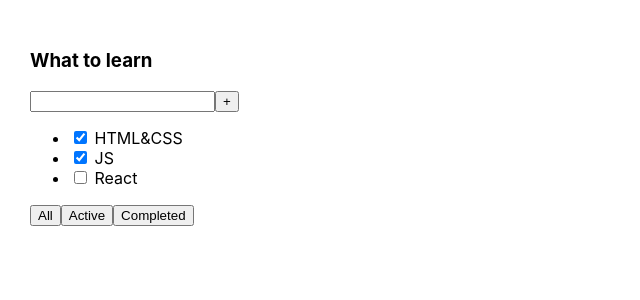
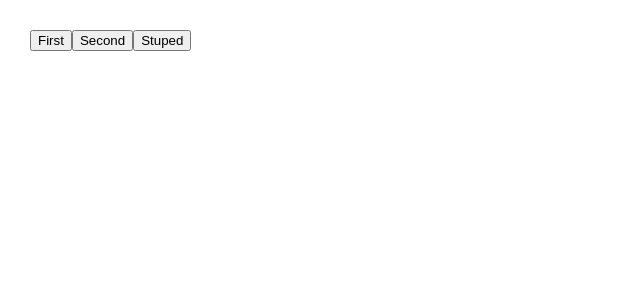
Before and after one commit to VadzimAJ/ToDoList_IT_inc, a React (Create React App) app: page / in a window 1280 px wide. Shown: the top 300 px of the page, without its empty margins (0-640 px from the left). Built offline with nearby package versions, Linux system fonts and the light colour scheme.

Commit message:
feat: complite button_lesson task

```diff
--- a/src/App.tsx
+++ b/src/App.tsx
@@ -1,28 +1,27 @@
 import React from 'react';
 import './App.css';
+import { Button } from './Button';
 
 function App() {
-    return (
-        <div className="App">
-            <div>
-                <h3>What to learn</h3>
-                <div>
-                    <input/>
-                    <button>+</button>
-                </div>
-                <ul>
-                    <li><input type="checkbox" checked={true}/> <span>HTML&CSS</span></li>
-                    <li><input type="checkbox" checked={true}/> <span>JS</span></li>
-                    <li><input type="checkbox" checked={false}/> <span>React</span></li>
-                </ul>
-                <div>
-                    <button>All</button>
-                    <button>Active</button>
-                    <button>Completed</button>
-                </div>
-            </div>
-        </div>
-    );
+  const Button1Foo = (subScr: string, age?: number, title?: string) => {
+    console.log('Hello Im ' + subScr, 'Age: ' + age, 'it`s ' + title + ' Button.');
+  }
+
+  const Button2Foo = (subScr: string, age?: number, title?: string) => {
+    console.log('Hello Im ' + subScr, 'Age: ' + age, 'it`s ' + title + ' Button.');
+  }
+
+  const Button3Foo = () => {
+    console.log('Stuped Button.');
+  }
+
+  return (
+    <div className="App">
+      <Button title={'First'} callBack={(title) => Button1Foo('Rolly', 21, title)} />
+      <Button title={'Second'} callBack={(title) => Button2Foo('Jager', 23, title)} />
+      <Button title={'Stuped'} callBack={Button3Foo()} />
+    </div>
+  );
 }
 
 export default App;
--- /dev/null
+++ b/src/Button.tsx
@@ -0,0 +1,16 @@
+import React from 'react';
+
+type ButtonType = {
+  title: string;
+  callBack: (title?: string) => void;
+};
+
+export const Button = (props: ButtonType) => {
+  const onClickHandler = () => {
+    props.callBack(props.title); // Передаем title в callBack
+  }
+
+  return (
+    <button onClick={onClickHandler}>{props.title}</button>
+  )
+}
```
